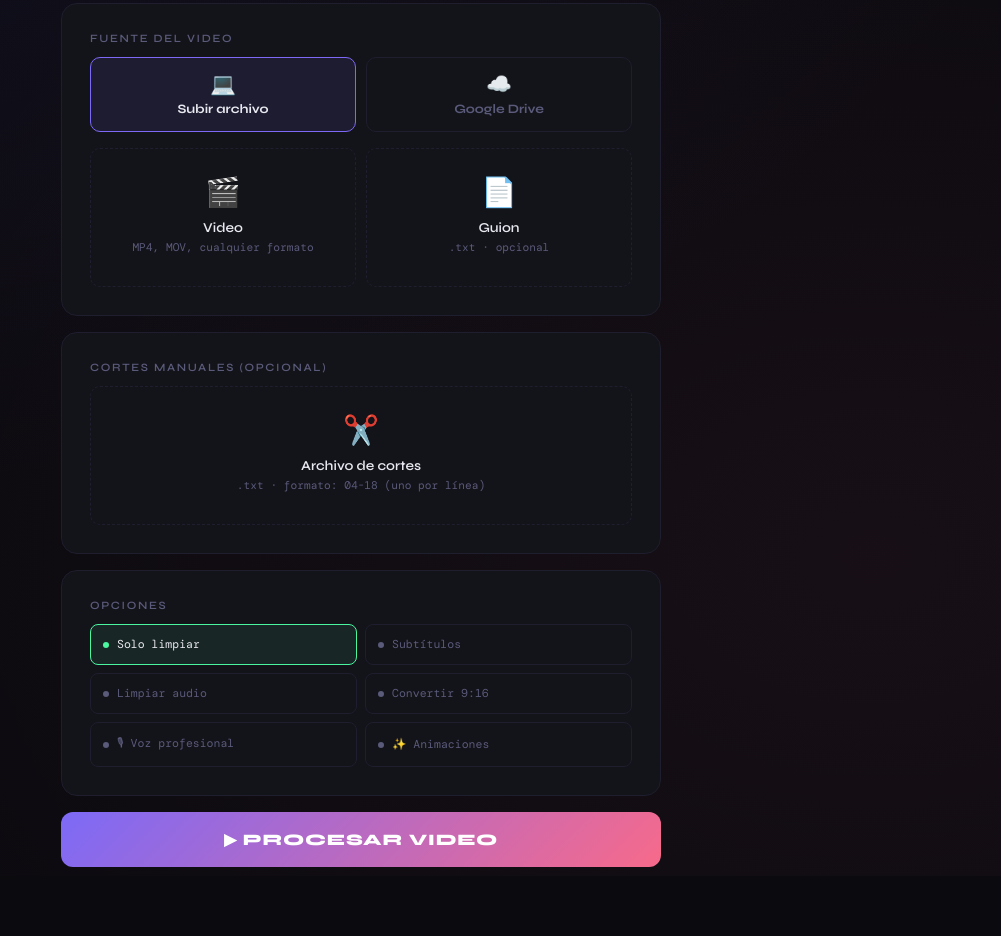
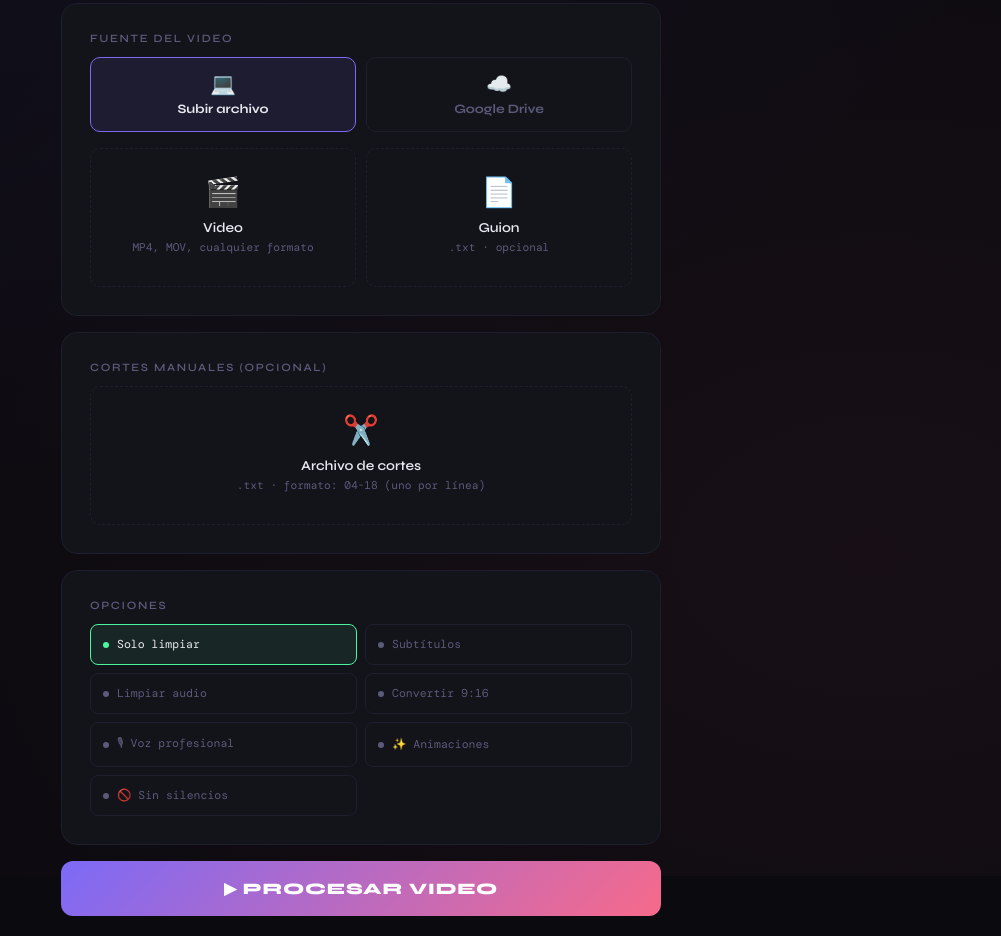
Before and after one commit to josuecalderonbusiness-boop/editor-video-josue, a plain HTML site: page templates/index.html in a window 1280 px wide. Shown: the part 324-1260 px from the top of the page, without its empty margins (279-1280 px from the left). Before the commit the page ends 1211 px from the top, so only its background shows below. Drawn offline with nearby package versions, Linux system fonts and the light colour scheme; a web font is replaced by a local one.

Commit message:
botón sin silencios en web

```diff
--- a/templates/index.html
+++ b/templates/index.html
@@ -407,6 +407,9 @@
       <button class="toggle-btn" id="opt-anim" onclick="toggle('animaciones')">
         <span class="dot"></span> ✨ Animaciones
       </button>
+      <button class="toggle-btn" id="opt-sinsilencio" onclick="toggle('sin_silencios')">
+        <span class="dot"></span> 🚫 Sin silencios
+      </button>
     </div>
   </div>
 
@@ -448,7 +451,7 @@
 <script>
 let tipo = 'reel';
 let modo = 'upload';
-let opciones = { solo_limpiar: true, subtitulos: false, limpia_audio: false, convertir_916: false, voz_pro: false, animaciones: false };
+let opciones = { solo_limpiar: true, subtitulos: false, limpia_audio: false, convertir_916: false, voz_pro: false, animaciones: false, sin_silencios: false };
 let jobId = null;
 let polling = null;
 let logCount = 0;
@@ -475,7 +478,7 @@ function setFile(tipo, input) {
 
 function toggle(key) {
   opciones[key] = !opciones[key];
-  const map = { solo_limpiar: 'opt-solo', subtitulos: 'opt-subs', limpia_audio: 'opt-audio', convertir_916: 'opt-916', voz_pro: 'opt-voz', animaciones: 'opt-anim' };
+  const map = { solo_limpiar: 'opt-solo', subtitulos: 'opt-subs', limpia_audio: 'opt-audio', convertir_916: 'opt-916', voz_pro: 'opt-voz', animaciones: 'opt-anim', sin_silencios: 'opt-sinsilencio' };
   document.getElementById(map[key]).classList.toggle('active', opciones[key]);
   if (key === 'animaciones') {
     document.getElementById('seccion-animaciones-json').style.display = opciones.animaciones ? 'block' : 'none';
```
